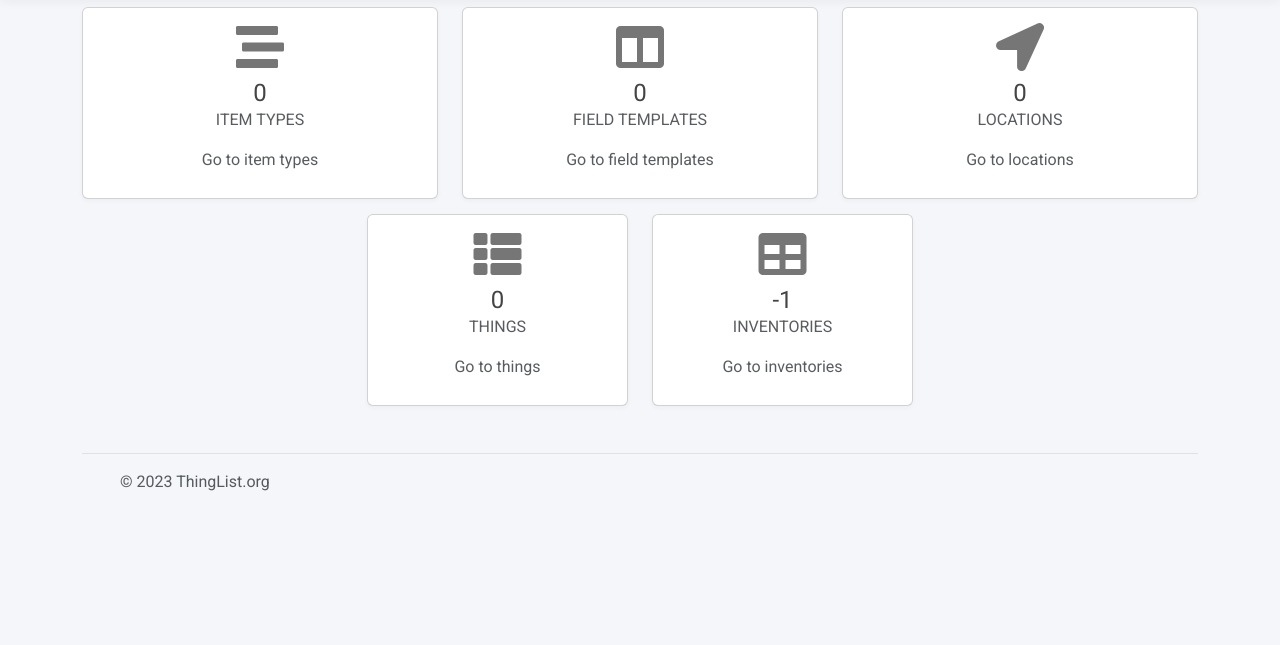
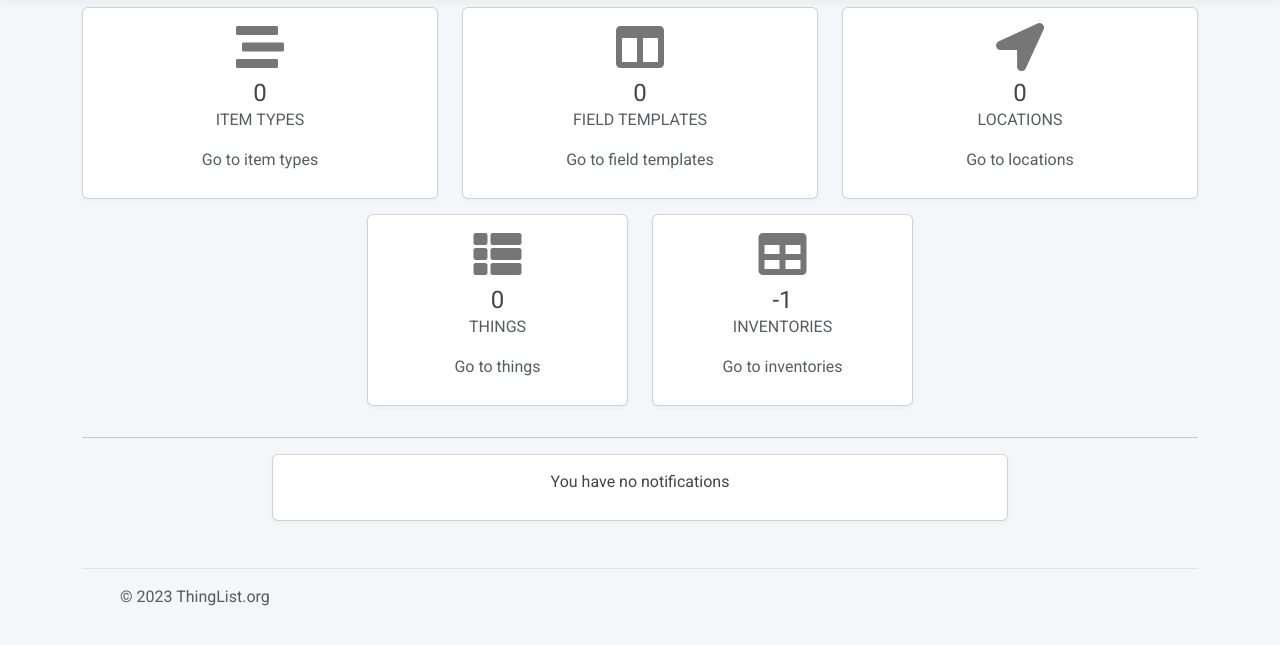
Before and after one commit to snclucas/thing-list, a Flask app: a page that uses templates/profile.html in a window 1280 px wide. Shown: the part 114-759 px from the top of the page. Run offline with Flask 3, Linux system fonts and the light colour scheme; the visitor is signed in with stand-in values (Sample User, id 1); data comes from the database, SQL or seed files in the repository; data that the repository does not hold is empty; parts of the project's set-up code (start-up, migrations or seed data) failed here and were passed over; some libraries are stand-ins or nearby versions.

Commit message:
Added user notifications

```diff
--- a/routes/index_routes.py
+++ b/routes/index_routes.py
@@ -25,8 +25,10 @@ def profile(username):
     num_field_templates = len(get_user_templates(user=current_user))
     num_user_locations = len(get_user_locations(user=current_user))
     user_inventories = get_user_inventories(logged_in_user=current_user, requested_username=None)
+    user_notifications = current_user.notifications
     # -1 to remove the default inventory
     return render_template('profile.html', name=current_user.username, num_items=num_items,
                            num_item_types=num_item_types, username=username,
                            num_field_templates=num_field_templates, num_user_locations=num_user_locations,
+                           user_notifications=user_notifications,
                            num_inventories=len(list(user_inventories))-1)
--- /dev/null
+++ b/templates/_notifications_table.html
@@ -0,0 +1,46 @@
+
+{% if user_notifications | length > 0 %}
+    <h4>User notifications</h4>
+    <hr>
+    <div>
+
+        <table class="table collapse show dataTable" id="user-notifications-table">
+            <thead>
+            <tr>
+                <th></th>
+                <th></th>
+                <th></th>
+            </tr>
+            </thead>
+            <tbody>
+            {% for notification in user_notifications %}
+
+                <tr>
+                    <td>{{ notification.text }}</td>
+                    <td>{{ notification.date }}</td>
+                    <td>
+                        <span id="delete-notification-btn-{{ notification.id }}" data-bs-toggle="collapse"
+                                  href="#confirmNotificationDelete-{{ notification.id }}"
+                                  class="fas fa-times fa-2x "
+                                  style="color:red; display: inline-block; margin-right: 20px;"></span>
+                    </td>
+                </tr>
+
+            {% endfor %}
+            </tbody>
+
+        </table>
+
+    </div>
+
+{% else %}
+
+    <div class="row">
+        <div class="col-md-12">
+            <div class=" text-center">
+                <p>You have no notifications</p>
+            </div>
+        </div>
+    </div>
+
+{% endif %}
--- a/templates/profile.html
+++ b/templates/profile.html
@@ -1,10 +1,8 @@
 {% extends "base.html" %}
-
 
 
 {% block title %}
     ThingList
-
 {% endblock %}
 
 {% block content %}
@@ -66,11 +64,7 @@
 
                 </div>
 
-
             </div>
-
-
-
 
             <div class="row">
 
@@ -102,8 +96,7 @@
                                         <i class="grey large-icon mb-2 fas fa-table"></i>
                                         <h4 class="mb-0">{{ num_inventories }}</h4>
                                         <p class="text-muted">INVENTORIES</p>
-                                    <p
-                                            class="text-muted">Go to inventories</p>
+                                        <p class="text-muted">Go to inventories</p>
                                     </div>
                                 </div>
                             </div>
@@ -112,15 +105,24 @@
 
                 </div>
 
-
                 <div class="col-md-3">
-
 
                 </div>
 
-
             </div>
 
+            <hr>
+            <div class="row">
+                <div class="col-md-2"></div>
+                <div class="col-md-8">
+                    <div class="card">
+                        <div class="content">
+                            {% include '_notifications_table.html' %}
+                        </div>
+                    </div>
+                </div>
+                <div class="col-md-2"></div>
+            </div>
 
         </div>
 
@@ -128,8 +130,21 @@
 
 {% endblock %}
 
-
 {% block footer %}
     {{ super() }}
 
+    <script>
+        $(document).ready(function () {
+
+            $('#user-notifications-table').DataTable({
+                "searching": true,
+                paging: true,
+                ordering: true,
+                info: true
+            });
+            checkbox_count();
+
+        });
+    </script>
+
 {% endblock %}
```
Also changed, not shown: models.py (+14 -2 lines). Lines whose indentation alone changed are shown as unchanged.
